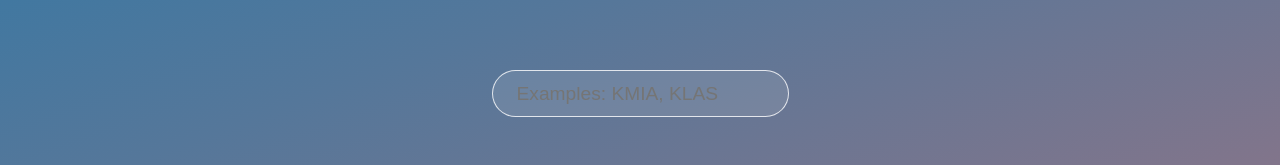
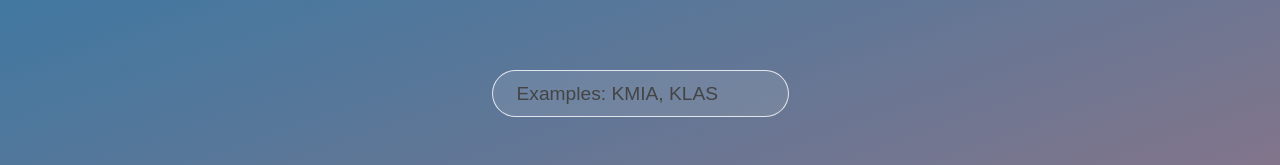
Before and after one commit to Pmac101/metar_react, a React (Create React App) app: page / in a window 1280 px wide. Shown: the part 259-424 px from the top of the page. Built offline with nearby package versions, Linux system fonts and the light colour scheme.

Commit message:
changed placeholder color

```diff
--- a/src/index.css
+++ b/src/index.css
@@ -50,6 +50,10 @@ input {
     border: 1px solid rgba(255,255,255, .8);
     background-color: rgba(255,255,255, .1);
     outline: none;
+}
+
+::placeholder {
+    color: #444444;
 }
 
 .bold {
```
